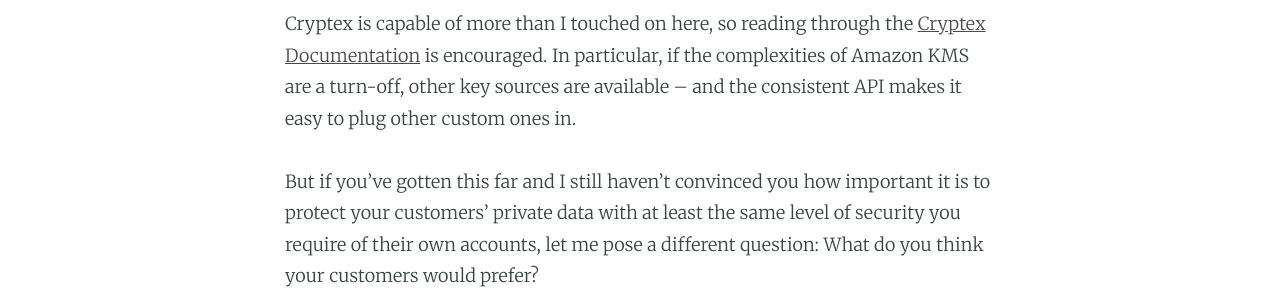
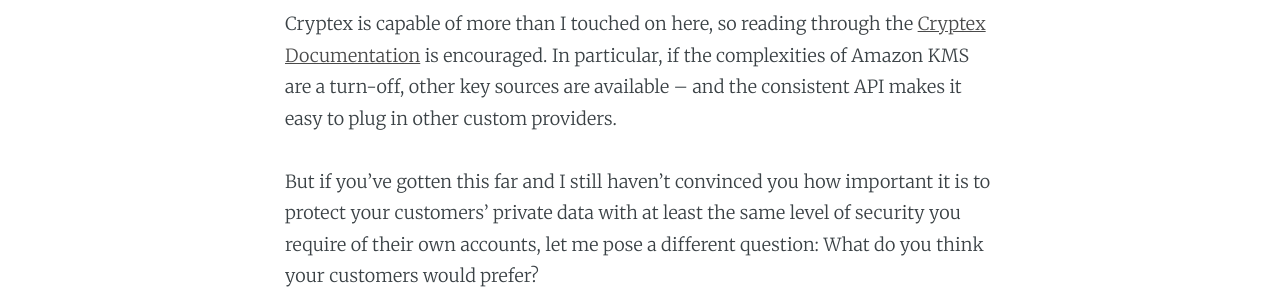
Before and after one commit to TechnologyAdvice/technologyadvice.github.io, a Jekyll site: the page built from _posts/2016-01-08-learn-this-one-weird-trick-to-protect-your-customers-data.markdown, in a window 1280 px wide and 900 px high, scrolled down 9950 px. Shown: the part 216-516 px from the top of the window. Built offline with Jekyll 4.4.1, drawn with Linux system fonts in a browser that asks for light colours; some of the changed text lies outside the part shown.

Commit message:
Cryptex: Wording improvements

```diff
--- a/_posts/2016-01-08-learn-this-one-weird-trick-to-protect-your-customers-data.markdown
+++ b/_posts/2016-01-08-learn-this-one-weird-trick-to-protect-your-customers-data.markdown
@@ -207,7 +207,7 @@
 
 ## Wrapping up
 
-Cryptex is capable of more than I touched on here, so reading through the [Cryptex Documentation] is encouraged. In particular, if the complexities of Amazon KMS are a turn-off, other key sources are available -- and the consistent API makes it easy to plug other custom ones in.
+Cryptex is capable of more than I touched on here, so reading through the [Cryptex Documentation] is encouraged. In particular, if the complexities of Amazon KMS are a turn-off, other key sources are available -- and the consistent API makes it easy to plug in other custom providers.
 
 But if you've gotten this far and I still haven't convinced you how important it is to protect your customers' private data with at least the same level of security you require of their own accounts, let me pose a different question: What do you think your customers would prefer?
 
```
Also changed, not shown: other parts of _posts/2016-01-08-learn-this-one-weird-trick-to-protect-your-customers-data.markdown (+1 -1 lines).
